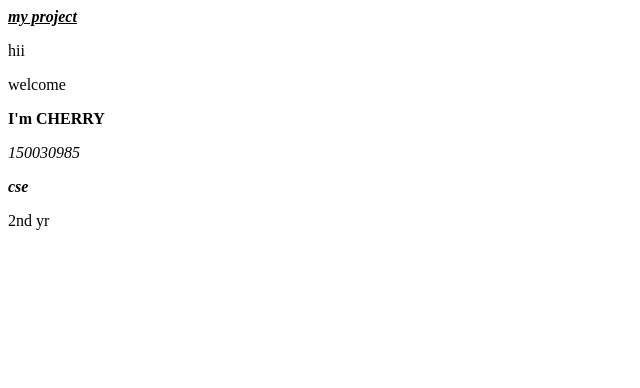
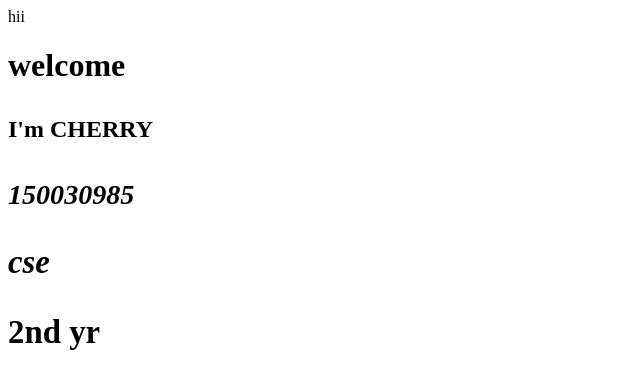
Before and after one commit to Vcharishma/Vcharishma.github.io, a plain HTML site: page index.html in a window 1280 px wide. Shown: the whole page, without its empty margins (0-640 px from the left). Drawn offline with Linux system fonts and the light colour scheme.

Commit message:
Update index.html

```diff
--- a/index.html
+++ b/index.html
@@ -1,10 +1,10 @@
 <html>
-  <head> <i> <b> <u> my project</u></b> </i> </head>
+  <head> <title><i> <b> <u> my project</u></b> </i></title> </head>
   <body>
 <p> hii </p>
-<p> welcome   </p>
-<p><b>I'm CHERRY</b></p>
-<p><i> 150030985</i></p>
+<p><h1> welcome  <h1> </p>
+<p><b><h2>I'm CHERRY<h2></b></p>
+<p><i> <h3>150030985<h3></i></p>
 <p><b><i>cse</i></b></p>
 <p>2nd yr </p>
   </body>
```
